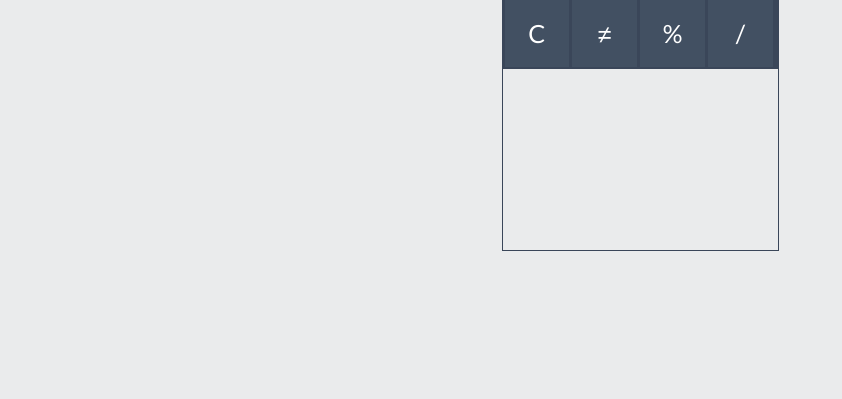
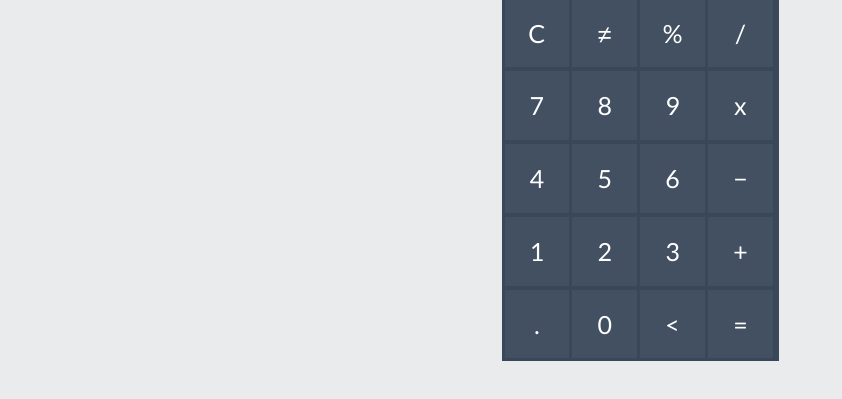
Before and after one commit to lumaidacl/calculator, a plain HTML site: page index.html in a window 1280 px wide. Shown: the part 241-640 px from the top of the page, without its empty margins (0-842 px from the left). Drawn offline with nearby package versions, Linux system fonts and the light colour scheme.

Commit message:
view and elements implemented

```diff
--- a/index.html
+++ b/index.html
@@ -25,6 +25,31 @@
         <button class="calc-row__button o">%</button>
         <button class="calc-row__button o">/</button>
       </div>
+
+      <div class="calc-row">
+        <button class="calc-row__button">7</button>
+        <button class="calc-row__button">8</button>
+        <button class="calc-row__button">9</button>
+        <button class="calc-row__button o">x</button>
+      </div>
+      <div class="calc-row">
+        <button class="calc-row__button">4</button>
+        <button class="calc-row__button">5</button>
+        <button class="calc-row__button">6</button>
+        <button class="calc-row__button o">−</button>
+      </div>
+      <div class="calc-row">
+        <button class="calc-row__button">1</button>
+        <button class="calc-row__button">2</button>
+        <button class="calc-row__button">3</button>
+        <button class="calc-row__button o">+</button>
+      </div>
+      <div class="calc-row">
+        <button class="calc-row__button">.</button>
+        <button class="calc-row__button">0</button>
+        <button class="calc-row__button"><</button>
+        <button class="calc-row__button o">=</button>
+      </div>
     </div>
 </body>
 </html>
```
